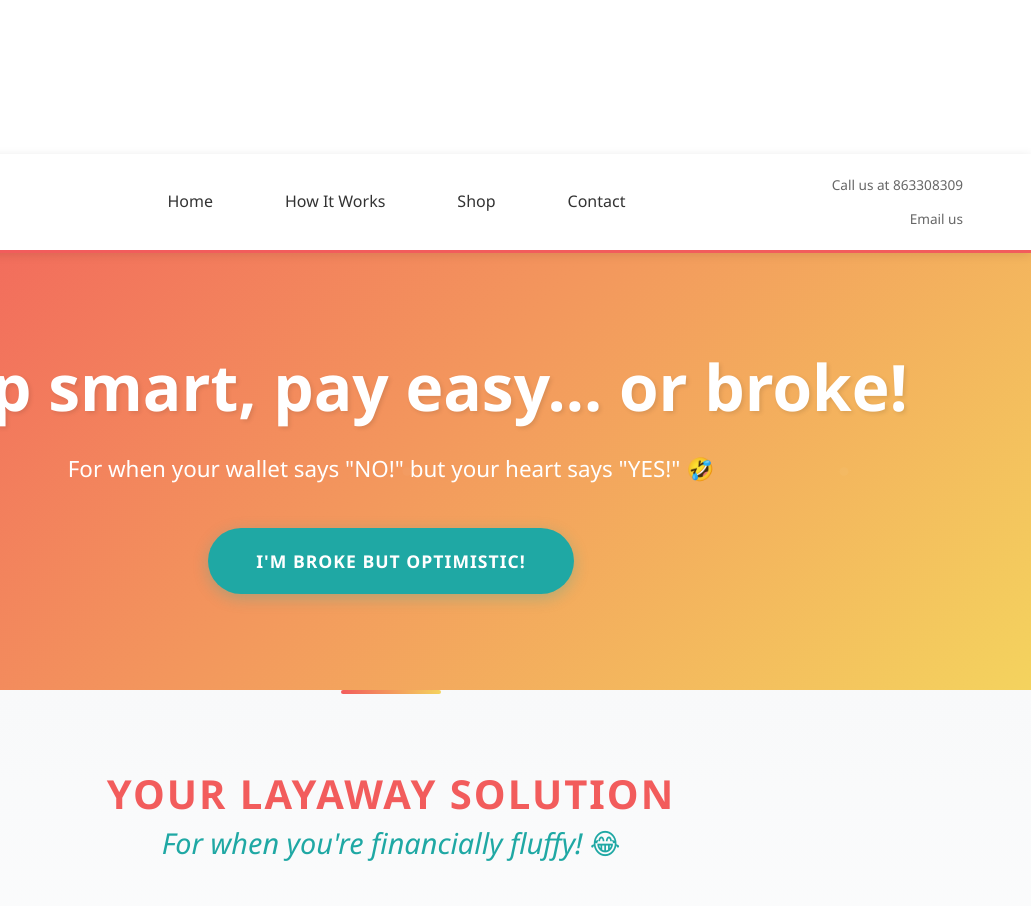
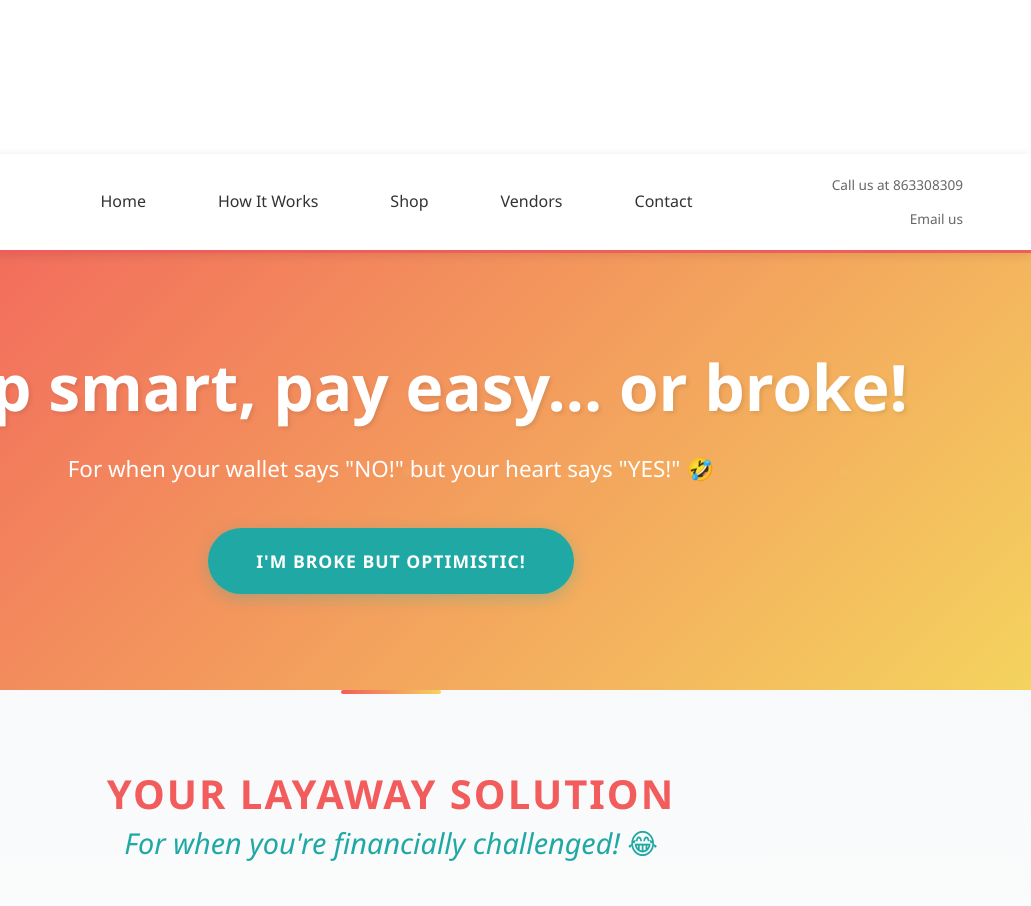
Before and after one commit to rbuckner399/layaway-lane, a plain HTML site: page index.html in a window 1280 px wide. Shown: the top 906 px of the page, 249-1280 px from the left. Drawn offline with Linux system fonts and the light colour scheme.

Commit message:
Removed 'fluffy' references and fixed navigation

```diff
--- a/index.html
+++ b/index.html
@@ -19,6 +19,7 @@
           <li><a href="index.html">Home</a></li>
           <li><a href="pages/how-it-works.html">How It Works</a></li>
           <li><a href="pages/shop.html">Shop</a></li>
+          <li><a href="pages/vendors.html">Vendors</a></li>
           <li><a href="#contact">Contact</a></li>
         </ul>
       </nav>
@@ -40,7 +41,7 @@
   <section class="intro">
     <div class="container">
       <h2>YOUR LAYAWAY SOLUTION</h2>
-      <h3>For when you're financially fluffy! 😂</h3>
+      <h3>For when you're financially challenged! 😂</h3>
       <p>Look, we get it. You see something you want and your brain goes "YES!" but your bank account is like "Did you forget about rent?" At LAYAWAY LANE, we're here for all my financially challenged friends! No judgment here - we've all been there. You know that feeling when you're at Target for ONE thing and leave with 47 items? Yeah, that's our target audience! With our layaway plans, you can shop with confidence, knowing your wallet won't file a restraining order against you. We're like the supportive friend who says "Treat yourself!" but also helps you be responsible about it!</p>
       <a href="#contact" class="cta-button">Help Me Adult Better!</a>
     </div>
@@ -102,7 +103,7 @@
   <section class="vendor-cta">
     <div class="container">
       <h2>Hey Vendors! Wanna Make Money?</h2>
-      <p>Join our marketplace of financially fluffy people who want your stuff! 💰</p>
+      <p>Join our marketplace of budget-conscious people who want your stuff! 💰</p>
       <div class="vendor-benefits-preview">
         <div class="benefit-preview">
           <span class="benefit-icon">🤑</span>
```
